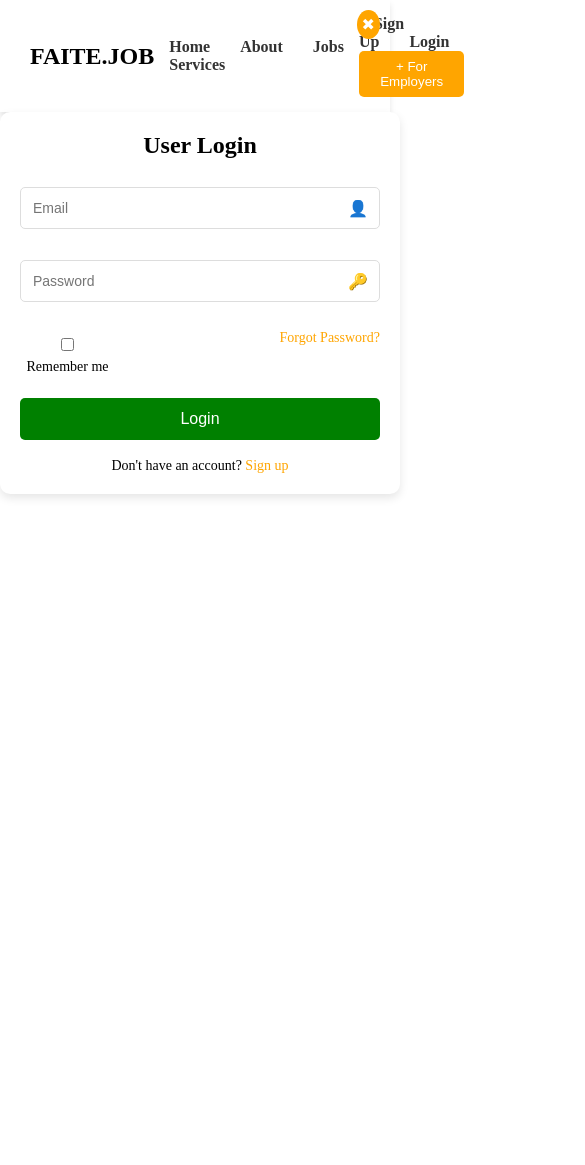
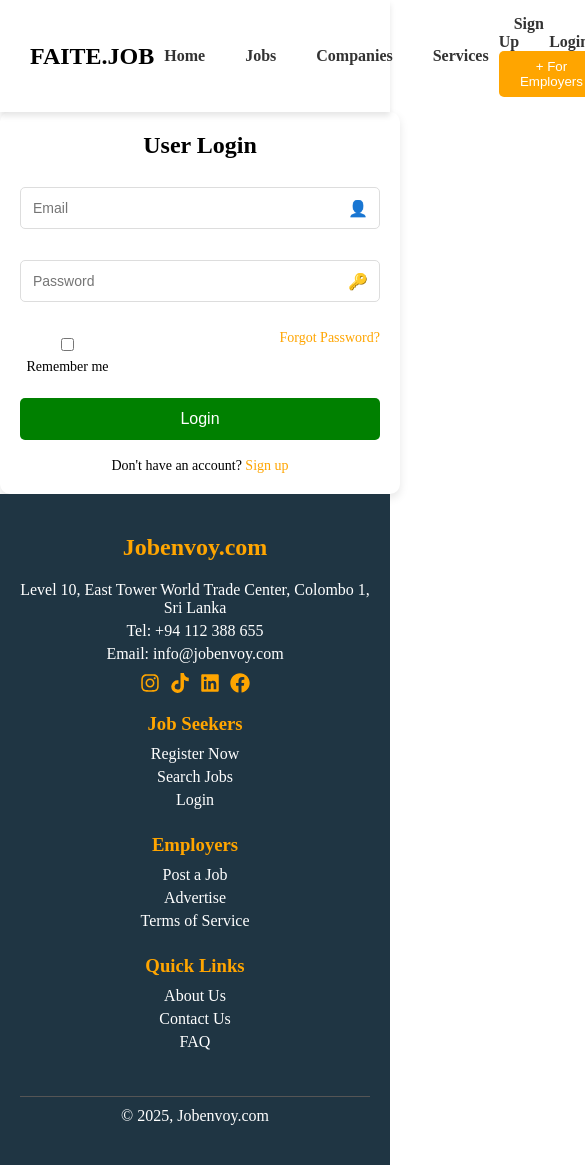
Before and after one commit to Jarshan/Job-Portal-Faite, a React (Vite) app: page /login in a window 390 px wide. Shown: the whole page, 585 px wide, since content can reach past the window. Before the commit the page ends 844 px from the top, so only its background shows below. Built offline with nearby package versions, Linux system fonts and the light colour scheme.

Commit message:
Footer Created

```diff
--- a/index.html
+++ b/index.html
@@ -9,5 +9,6 @@
   <body>
     <div id="root"></div>
     <script type="module" src="/src/main.jsx"></script>
+
   </body>
 </html>
--- a/package.json
+++ b/package.json
@@ -12,6 +12,7 @@
   "dependencies": {
     "react": "^19.0.0",
     "react-dom": "^19.0.0",
+    "react-icons": "^5.4.0",
     "react-router-dom": "^7.1.5"
   },
   "devDependencies": {
--- a/src/App.jsx
+++ b/src/App.jsx
@@ -6,12 +6,15 @@ import CandidateForm from './components/CandidateForm';
 import RecruiterDashboard from './components/RecruiterDashboard';
 import SignUp from './components/Signup';
 import Login from './components/Login';
+import Footer from './components/Footer';
+
 
 
 
 const App = () => {
   return (
     <div>
+
   <Router>
     <Navbar/>
     <Routes>
@@ -20,7 +23,10 @@ const App = () => {
        <Route path="/recruiter" element={<RecruiterDashboard/>} />
        <Route path="/signup" element={<SignUp/>} />
        <Route path="/login" element={<Login/>} />
+
     </Routes>
+    <Footer/>
+
   </Router>
   </div>
   )
--- /dev/null
+++ b/src/components/Footer.jsx
@@ -0,0 +1,47 @@
+import { Link } from "react-router-dom";
+import "../styles/Footer.css";
+import { FaInstagram, FaTiktok, FaLinkedin, FaFacebook } from "react-icons/fa";
+
+const Footer = () => {
+  return (
+    <footer className="footer">
+      <div className="footer-container">
+        <div className="footer-left">
+          <h2>Jobenvoy.com</h2>
+          <p>Level 10, East Tower World Trade Center, Colombo 1, Sri Lanka</p>
+          <p>Tel: +94 112 388 655</p>
+          <p>Email: info@jobenvoy.com</p>
+          <div className="social-icons">
+            <FaInstagram />
+            <FaTiktok />
+            <FaLinkedin />
+            <FaFacebook />
+          </div>
+        </div>
+        <div className="footer-section">
+          <h3>Job Seekers</h3>
+          <Link to="/register">Register Now</Link>
+          <Link to="/jobs">Search Jobs</Link>
+          <Link to="/login">Login</Link>
+        </div>
+        <div className="footer-section">
+          <h3>Employers</h3>
+          <Link to="/post-job">Post a Job</Link>
+          <Link to="/advertise">Advertise</Link>
+          <Link to="/terms">Terms of Service</Link>
+        </div>
+        <div className="footer-section">
+          <h3>Quick Links</h3>
+          <Link to="/about">About Us</Link>
+          <Link to="/contact">Contact Us</Link>
+          <Link to="/faq">FAQ</Link>
+        </div>
+      </div>
+      <div className="footer-bottom">
+        <p>© 2025, Jobenvoy.com</p>
+      </div>
+    </footer>
+  );
+};
+
+export default Footer;
--- a/src/components/Login.jsx
+++ b/src/components/Login.jsx
@@ -13,7 +13,7 @@ const Login = () => {
 
   return (
     <div className="login-container">
-      <button className="close-btn">✖</button>
+
       <h2>User Login</h2>
 
       <form onSubmit={handleSubmit} className="login-form">
--- a/src/components/Navbar.jsx
+++ b/src/components/Navbar.jsx
@@ -1,13 +1,28 @@
-import { Link } from "react-router-dom";
-import "../styles/Navbar.css";
+// import { Link } from "react-router-dom";
+// import "../styles/Navbar.css";
+
+
+
+
 
 // const Navbar = () => (
 //   <nav className="navbar">
-//     <h1>Job Portal</h1>
+//     <div className="logo">
+
+//       <h1>FAITE.JOB</h1>
+//     </div>
 //     <div className="nav-links">
 //       <Link to="/">Home</Link>
-//       <Link to="/candidate">Submit Profile</Link>
-//       <Link to="/recruiter">Recruiter Dashboard</Link>
+
+//       <Link to="/jobs">Jobs</Link>
+//       <Link to="/companies">Companies</Link>
+//       <Link to="/services"> Services</Link>
+
+//     </div>
+//     <div className="auth-links">
+//       <Link to="/signup">Sign Up</Link>
+//       <Link to="/login">Login</Link>
+//       <button className="employer-btn">+ For Employers</button>
 //     </div>
 //   </nav>
 // );
@@ -15,20 +30,76 @@ import "../styles/Navbar.css";
 // export default Navbar;
 
 
+import { useState } from "react";
+import { Link } from "react-router-dom";
+import "../styles/Navbar.css";
 
-const Navbar = () => (
+const Navbar = () => {
+  const [dropdown, setDropdown] = useState(null);
+
+  const handleMouseEnter = (menu) => setDropdown(menu);
+  const handleMouseLeave = () => setDropdown(null);
+
+  return (
     <nav className="navbar">
       <div className="logo">
-
         <h1>FAITE.JOB</h1>
-    </div>
-    <div className="nav-links">
-      <Link to="/">Home</Link>
-      <Link to="/about">About</Link>
-      <Link to="/jobs">Jobs</Link>
-      <Link to="/services"> Services</Link>
 
       </div>
+
+      <div className="nav-links">
+
+      <div className="home-tab">
+      <Link to="/">Home</Link>
+        </div>
+
+        <div
+          className="nav-item"
+          onMouseEnter={() => handleMouseEnter("jobs")}
+          onMouseLeave={handleMouseLeave}
+        >
+
+          <Link to="/jobs">Jobs</Link>
+          {dropdown === "jobs" && (
+            <div className="dropdown">
+              <Link to="/jobs/full-time">Full Time</Link>
+              <Link to="/jobs/part-time">Part Time</Link>
+              <Link to="/jobs/internships">Internships</Link>
+            </div>
+          )}
+        </div>
+
+        <div
+          className="nav-item"
+          onMouseEnter={() => handleMouseEnter("companies")}
+          onMouseLeave={handleMouseLeave}
+        >
+          <Link to="/companies">Companies</Link>
+          {dropdown === "companies" && (
+            <div className="dropdown">
+              <Link to="/companies/top">Top Companies</Link>
+              <Link to="/companies/startups">Startups</Link>
+              <Link to="/companies/international">International</Link>
+            </div>
+          )}
+        </div>
+
+        <div
+          className="nav-item"
+          onMouseEnter={() => handleMouseEnter("services")}
+          onMouseLeave={handleMouseLeave}
+        >
+          <Link to="/services">Services</Link>
+          {dropdown === "services" && (
+            <div className="dropdown">
+              <Link to="/services/resume">Resume Writing</Link>
+              <Link to="/services/career-coaching">Career Coaching</Link>
+              <Link to="/services/subscriptions">Subscriptions</Link>
+            </div>
+          )}
+        </div>
+      </div>
+
       <div className="auth-links">
         <Link to="/signup">Sign Up</Link>
         <Link to="/login">Login</Link>
@@ -36,5 +107,6 @@ const Navbar = () => (
       </div>
     </nav>
   );
+};
 
 export default Navbar;
--- /dev/null
+++ b/src/styles/Footer.css
@@ -0,0 +1,81 @@
+.footer {
+    background-color: #1f3543;
+    color: white;
+    padding: 40px 20px;
+  }
+
+  .footer-container {
+    display: flex;
+    justify-content: space-between;
+    align-items: start;
+    flex-wrap: wrap;
+    max-width: 1200px;
+    margin: auto;
+  }
+
+  .footer-left {
+    flex: 1;
+    min-width: 250px;
+  }
+
+  .footer-left h2 {
+    color: orange;
+  }
+
+  .footer-left p {
+    margin: 5px 0;
+  }
+
+  .social-icons {
+    margin-top: 10px;
+    display: flex;
+    gap: 10px;
+  }
+
+  .social-icons svg {
+    color: orange;
+    font-size: 20px;
+    cursor: pointer;
+  }
+
+  .footer-section {
+    flex: 1;
+    min-width: 200px;
+  }
+
+  .footer-section h3 {
+    color: orange;
+    margin-bottom: 10px;
+  }
+
+  .footer-section a {
+    display: block;
+    color: white;
+    text-decoration: none;
+    margin-bottom: 5px;
+  }
+
+  .footer-bottom {
+    text-align: center;
+    margin-top: 20px;
+    border-top: 1px solid #555;
+    padding-top: 10px;
+  }
+
+  /* Responsive Design */
+  @media (max-width: 768px) {
+    .footer-container {
+      flex-direction: column;
+      align-items: center;
+      text-align: center;
+    }
+
+    .footer-section,
+    .footer-left {
+      margin-bottom: 20px;
+    }
+
+    .social-icons {
+      justify-content: center;
+    }
+  }
--- a/src/styles/Navbar.css
+++ b/src/styles/Navbar.css
@@ -1,34 +1,4 @@
-/* .navbar {
-    display: flex;
-    justify-content: space-between;
-    align-items: center;
-    background: #0073e6;
-    padding: 15px 20px;
-    color: white;
-  }
-
-  .nav-links a {
-    color: white;
-    text-decoration: none;
-    margin-left: 20px;
-  }
-
-  .nav-links a:hover {
-    text-decoration: underline;
-  }
-
-  /* Mobile Responsive */
-  /* @media (max-width: 768px) {
-    .navbar {
-      flex-direction: column;
-      text-align: center;
-    }
-
-    .nav-links {
-      margin-top: 10px;
-    }
-  } */
-   /* */
+/*
 
    .navbar {
     display: flex;
@@ -56,3 +26,70 @@
     cursor: pointer;
     border-radius: 5px;
   }
+   */
+
+   .navbar {
+    display: flex;
+    justify-content: space-between;
+    align-items: center;
+    padding: 15px 30px;
+    background-color: #fff;
+    box-shadow: 0px 4px 6px rgba(0, 0, 0, 0.1);
+    position: relative;
+  }
+
+  .nav-links {
+    display: flex;
+    gap: 20px;
+  }
+
+  .nav-item {
+    position: relative;
+  }
+
+  .nav-links a {
+    text-decoration: none;
+    color: #333;
+    font-weight: bold;
+    padding: 10px;
+  }
+
+  .dropdown {
+    position: absolute;
+    top: 100%;
+    left: 0;
+    background: white;
+    box-shadow: 0px 4px 6px rgba(0, 0, 0, 0.1);
+    border-radius: 5px;
+    display: flex;
+    flex-direction: column;
+    width: 200px;
+  }
+
+  .dropdown a {
+    padding: 10px;
+    color: #333;
+    text-decoration: none;
+    border-bottom: 1px solid #ddd;
+  }
+
+  .dropdown a:hover {
+    background-color: orange;
+    color: white;
+  }
+
+  .auth-links a {
+    margin: 0 15px;
+    text-decoration: none;
+    color: #333;
+    font-weight: bold;
+  }
+
+  .employer-btn {
+    background-color: orange;
+    color: white;
+    border: none;
+    padding: 8px 15px;
+    cursor: pointer;
+    border-radius: 5px;
+  }
```
Also changed, not shown: src/components/Services.jsx (added, +38 -0 lines), src/styles/Services.css (added), 1 other file (tests, documents, lock files or other folders). Lines whose indentation alone changed are shown as unchanged.
